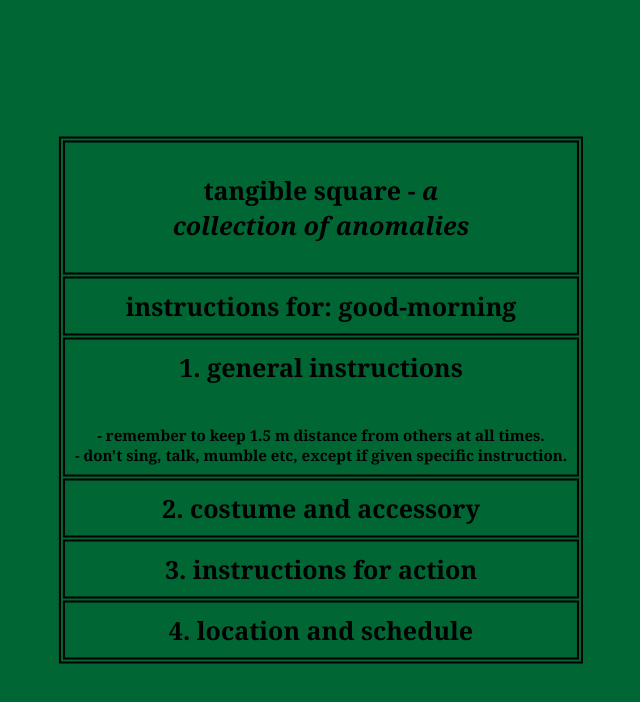
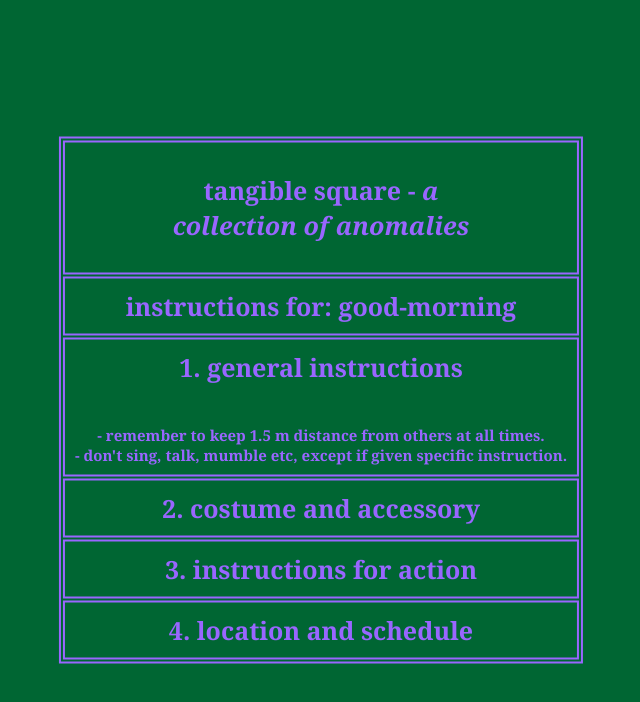
Before and after one commit to quentinzeroo/TSTSTS, a plain HTML site: page index.html in a window 1280 px wide. Shown: the whole page, without its empty margins (319-959 px from the left). Drawn offline with Linux system fonts and the light colour scheme.

Commit message:
Update index.html

```diff
--- a/index.html
+++ b/index.html
@@ -13,6 +13,7 @@
             font-family: 'Noto Serif', serif;
             font-size: 15px;
             background-color: #006633;
+            color: #9966ff;
       }
 
       h1 {
@@ -24,7 +25,7 @@
       }
 
       table {
-         border: 2px solid black;
+         border: 2px solid #9966ff;
          position: absolute;
          left: 50%;
          top: 50%;
@@ -33,7 +34,7 @@
 
       tr, th{
          padding: 10px;
-         border: 2px solid black;
+         border: 2px solid #9966ff;
 
       }
 
@@ -44,7 +45,7 @@
       }
 
       .click:hover {
-         background-color: black;
+         background-color: #9966ff;
          color: #006633;
       }
 
```
